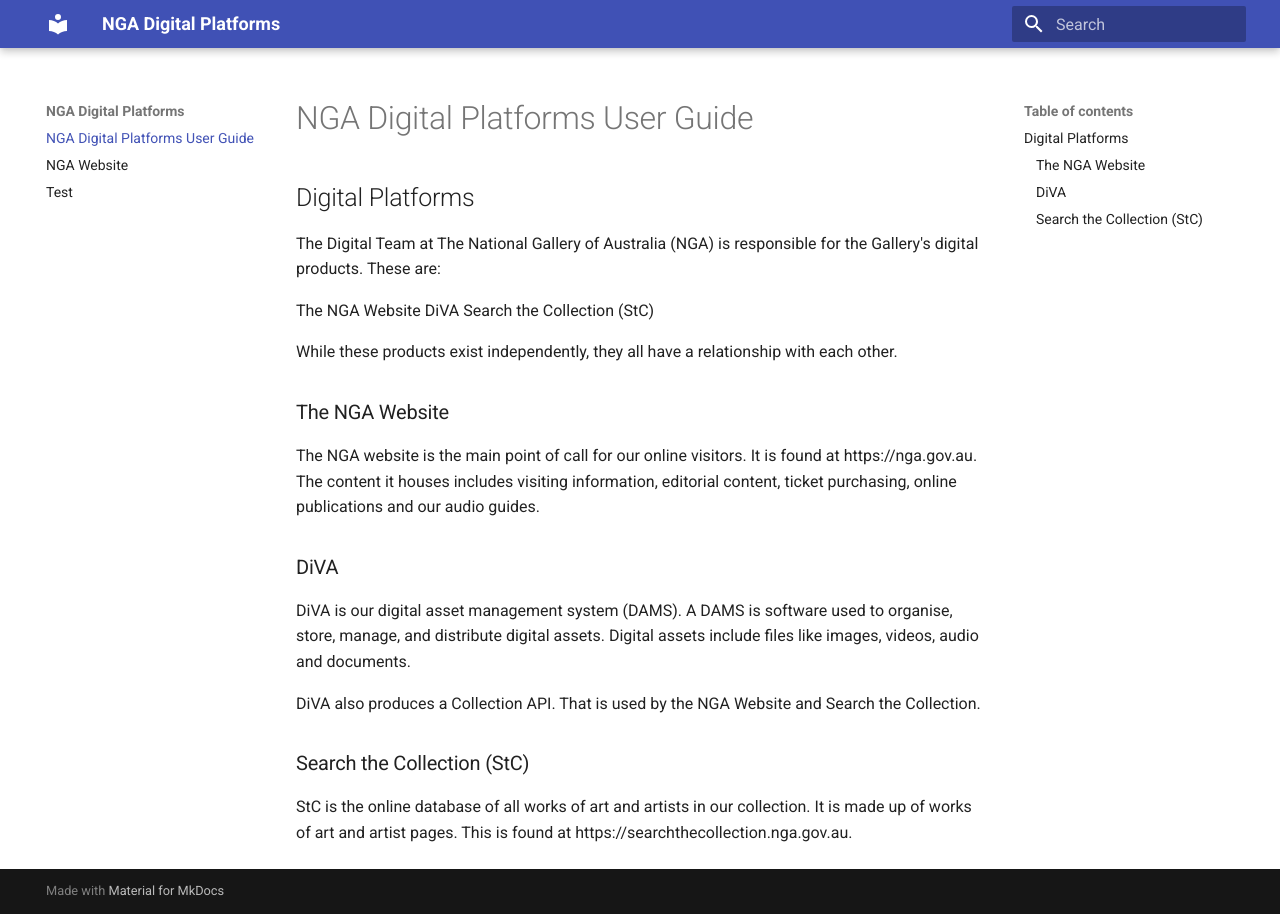
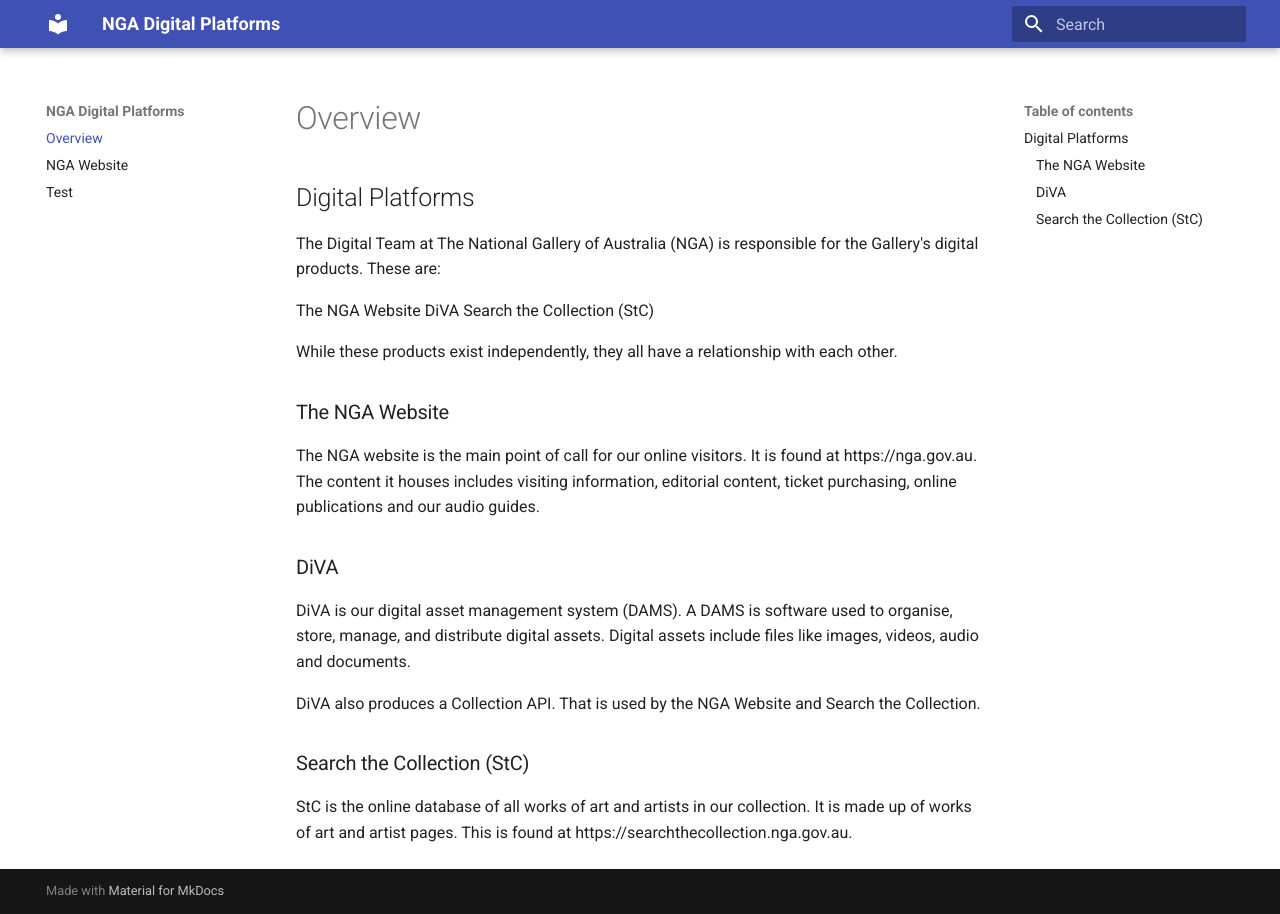
Before and after one commit to NGA-Digital/mkdocs-documentation-site, an MkDocs documentation site: the page built from docs/index.md, in a window 1280 px wide. Built offline with MkDocs 1.6.1 and Material for MkDocs 9.7.7, drawn with Linux system fonts in a browser that asks for light colours; a script that is not in the unit is left out.

Commit message:
Update Guide “index”

```diff
--- a/docs/index.md
+++ b/docs/index.md
@@ -1,4 +1,7 @@
-# NGA Digital Platforms User Guide
+---
+title: Overview
+---
+# Overview
 
 ## Digital Platforms
 
```
